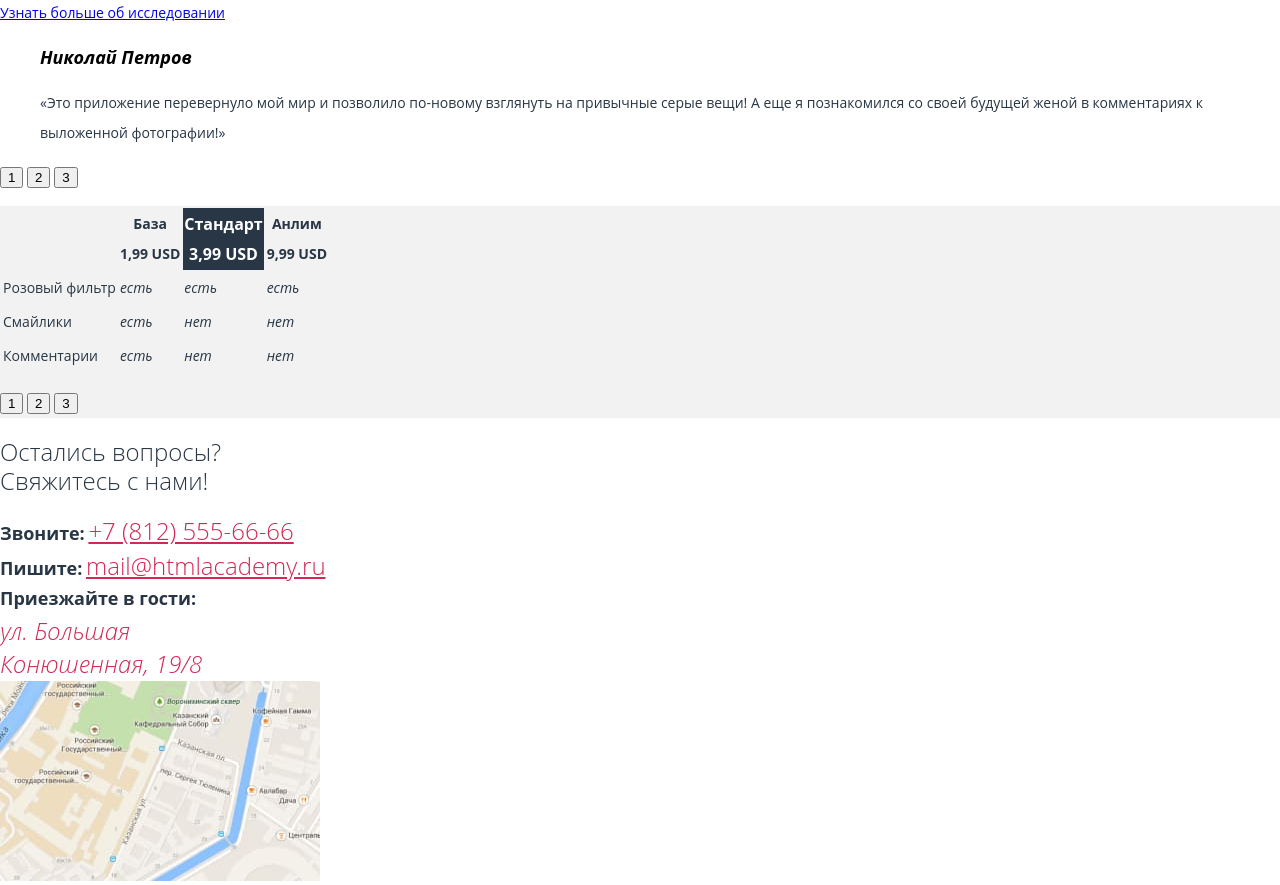
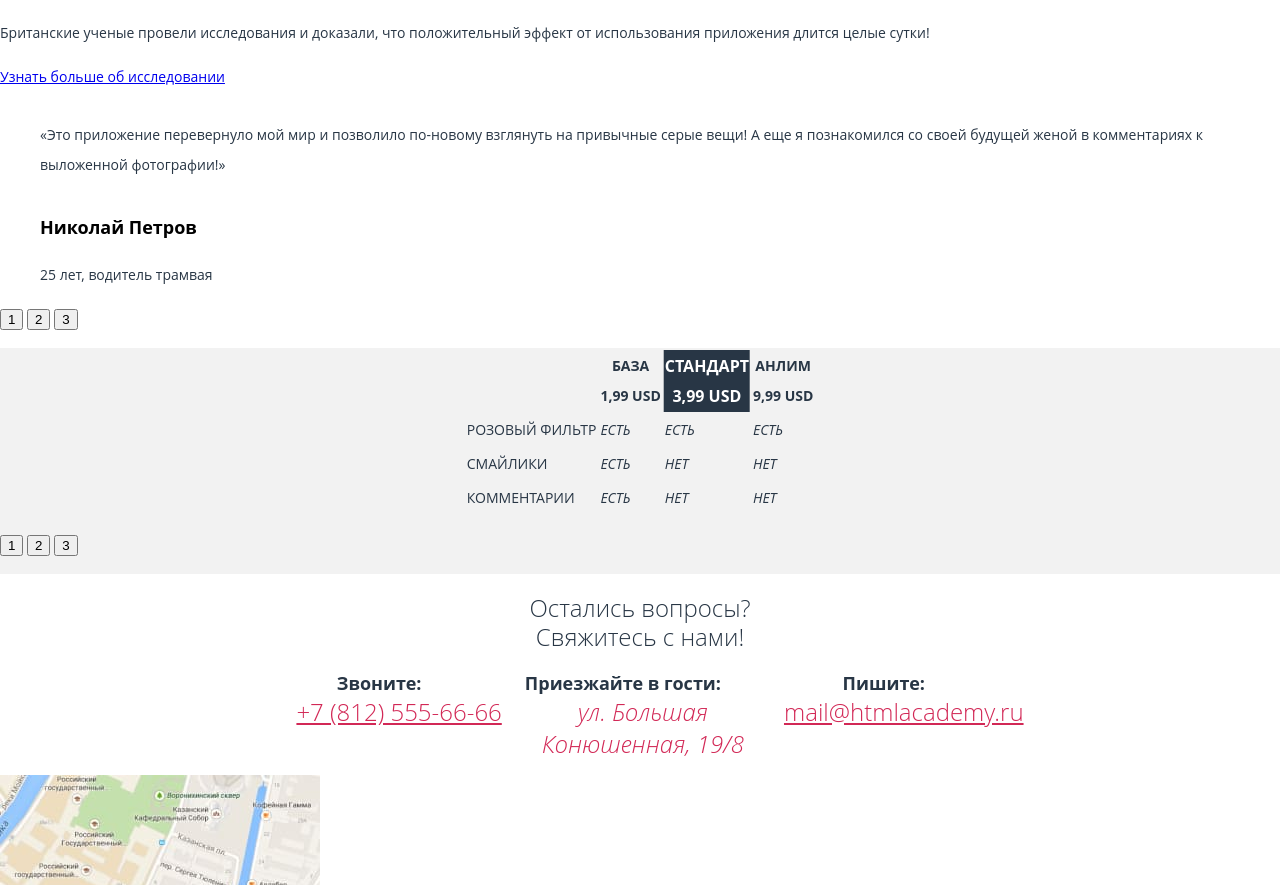
Before and after one commit to Valeriia-2/1445103-pink-24, a website: page source/index.html in a window 1280 px wide. Shown: the part 1655-2540 px from the top of the page. Drawn offline with nearby package versions, Linux system fonts and the light colour scheme; files that its build step writes are made by us from their sources.

Commit message:
ДЗ 4.9 Адаптив главной страницы
- переделала футер;
- сделала адаптивную верстку больших блоков за исключением блока, где картинка идет бэкграундом
-поправила мелкие ошибки (ну, как мне кажется, ошибки)

```diff
--- a/source/index.html
+++ b/source/index.html
@@ -87,8 +87,10 @@
       <section class="advantages">
         <div class="advantages__wrapper">
             <h2 class="visually-hidden">Преимущества приложения</h2>
+            <div class="advantages__slogans">
               <p class="advantages__slogan">Устали от серости мегаполиса?</p>
-            <p class="advantages__slogan">Нам есть, что вам предложить!</p>
+              <p class="advantages__slogan">Нам есть, что вам<br>предложить!</p>
+          </div>
           <div class="advantages__block">
           <ul class="advantages__list">
             <li class="advantages__item">
@@ -104,7 +106,9 @@
               <p class="advantages__description">Ставьте лайки, комментируйте, делитесь фотографиями с друзьями и заводите новых</p>
             </li>
           </ul>
+          <div class="advantages__image-wrapper">
             <img class="advantages__image" src="img/advantages-image.jpg" width="157" height="320" alt="Всем привет">
+          </div>
           </div>
         </div>
       </section>
@@ -126,8 +130,13 @@
           <div class="reviews__list slider__list">
             <blockquote class="reviews__item slider__item">
               <div class="reviews__author-info">
-                <cite class="reviews__author-name">Николай Петров</cite>
+                <div class="reviews__autro-information-wrapper">
+                  <p class="reviews__author-name">Николай Петров</p>
+                  <p class="reviews__author-description">25 лет, водитель трамвая</p>
+                </div>
+                <div class="reviews__text-wrapper">
                   <p class="reviews__text">«Это приложение перевернуло мой мир и позволило по-новому взглянуть на привычные серые вещи! А еще я познакомился со своей будущей женой в комментариях к выложенной фотографии!»</p>
+                </div>
               </div>
             </blockquote>
           </div>
@@ -139,8 +148,8 @@
         </div>
        </section>
        <section class="rates">
+        <h2 class="visually-hidden">Тарифы</h2>
          <div class="rates__wrapper">
-          <h2 class="visually-hidden">Тарифы</h2>
           <table class="rates__table">
             <tr class="rates__row">
               <th class="rates-table__caption--null"></th>
@@ -175,34 +184,43 @@
         </div>
        </section>
     </main>
-    <footer class="page-footer">
-      <div class="page-footer__wrapper">
-        <div class="page-footer__contacts contacts">
+    <section class="contacts-section">
+      <div class="contacts__wrapper">
         <h2 class="contacts__title">Остались вопросы?<br>Свяжитесь с нами!</h2>
-          <div class="phone">
-            <b class="phone__text">Звоните:</b>
+        <dl class="page-footer__contacts contacts">
+          <div class="contacts__item contacts__item--phone">
+            <dt class="phone__text">Звоните:</dt>
+            <dd class="phone__description">
               <a class="phone__number" href="tel:+78125556666">+7 (812) 555-66-66</a>
+            </dd>
           </div>
-          <div class="email">
-            <b class="email__text">Пишите:</b>
+          <div class="contacts__item contacts__item--email">
+            <dt class="email__text">Пишите:</dt>
+            <dd class="email__description">
               <a class="email__email" href="mailto:mail@htmlacademy.ru">mail@htmlacademy.ru</a>
+            </dd>
           </div>
-          <div class="location">
-            <b class="location__text">Приезжайте в гости:</b>
+          <div class="contacts__item contacts__item--location">
+            <dt class="location__text">Приезжайте в гости:</dt>
+            <dd class="location__description">
               <address class="location__address">ул. Большая<br>Конюшенная, 19/8</address>
+            </dd>
           </div>
+        </dl>
         <div class="map">
           <img src="img/map.jpg" alt="Карта проезда">
           <svg></svg>
           <!--Интерактивную карту добавлю чуть позже. Надо поизучать, как ее делать-->
         </div>
       </div>
+    </section>
+    <footer class="page-footer">
+        <div class="page-footer__wrapper">
           <div class="page-footer__logo">
             <a class="logo-footer">
               <img src="img/logo-pink-grey.png" width="145" height="40" alt="Логотип Пинк">
             </a>
           </div>
-        <div class="page-footer__social social">
           <ul class="socil__list">
             <li class="social__item">
               <a class="social__link social__link--twitter" href="#">Мы в Twitter</a>
@@ -214,7 +232,6 @@
               <a class="social__link social__link--youtube" href="#">Мы в YouTube</a>
             </li>
           </ul>
-        </div>
           <div class="page-footer__copyright copyright">
             <b class="copyright__text">Разработано</b>
             <a href="https://htmlacademy.ru/intensive/adaptive" class="copyright__link">
--- a/source/less/components/advantages.less
+++ b/source/less/components/advantages.less
@@ -6,6 +6,12 @@
   font-size: 24px;
   font-weight: 300;
   line-height: 28.8px;
+  text-align: center;
+}
+
+.advantages__slogans {
+  margin: 0 auto;
+  padding: 46px 20px 70px;
 }
 
 .advantages__title {
@@ -16,9 +22,21 @@
 }
 
 .advantages__block {
+  height: 800px;
   background-color: @bg-color-main;
 }
 
 .advantages__description {
   line-height: 24px;
 }
+
+@media (min-width: @tablet-width) {
+  .advantages__block {
+    height: 500px;
+    display: flex;
+  }
+
+  .advantages__list {
+    order: 2;
+  }
+}
--- a/source/less/components/contacts.less
+++ b/source/less/components/contacts.less
@@ -1,12 +1,27 @@
 .contacts {
   color: @red;
+  text-align: center;
+  display: flex;
+  flex-wrap: wrap;
+  justify-content: center;
 }
 
 .contacts__title {
   font-size: 24px;
   font-weight: 300;
   line-height: 28.8px;
+  text-align: center;
   color: @main-font-and-bg;
+}
+
+@media (min-width: @desktop-width) {
+  .contacts__item--location {
+    order: 2;
+  }
+
+  .contacts__item--email {
+    order: 3;
+  }
 }
 
 .phone__text {
--- a/source/less/components/info.less
+++ b/source/less/components/info.less
@@ -25,18 +25,3 @@
   font-weight: 300;
   line-height: 24px;
 }
-
-.info__image-wrapper {
-  outline: 5px solid rgba(0, 255, 0, 0.8);
-  outline-offset: -5px;
-}
-
-.info__content-wrapper {
-  outline: 5px solid rgba(255, 0, 0, 0.8);
-  outline-offset: -5px;
-}
-
-.info__slogan-wrapper {
-  outline: 5px solid rgba(255, 231, 0, 255);
-  outline-offset: -5px;
-}
--- a/source/less/components/page-footer.less
+++ b/source/less/components/page-footer.less
@@ -1,3 +1,17 @@
+.page-footer__wrapper {
+  display: flex;
+  flex-direction: column;
+  align-items: center;
+}
+
+@media (min-width: @tablet-width) {
+  .page-footer__wrapper {
+    flex-direction: row;
+    justify-content: space-between;
+    align-items: stretch;
+  }
+}
+
 .copyright__text {
   line-height: 18px;
 }
--- a/source/less/components/rates.less
+++ b/source/less/components/rates.less
@@ -7,3 +7,15 @@
   background-color: @main-font-and-bg;
   color: @white;
 }
+
+.rates__wrapper {
+  overflow: hidden;
+  text-transform: uppercase;
+}
+
+.rates__table {
+  position: relative;
+  left: 50%;
+  transform: translateX(-50%);
+  transition: left 0.4s linear;
+}
--- a/source/less/components/reviews.less
+++ b/source/less/components/reviews.less
@@ -3,3 +3,22 @@
   font-weight: 700;
   color: @black;
 }
+
+.reviews__author-description {
+  display: none;
+}
+
+@media (min-width: @tablet-width) {
+  .reviews__author-description {
+    display: inline;
+  }
+
+  .reviews__author-info {
+    display: flex;
+    flex-direction: column;
+  }
+
+  .reviews__autro-information-wrapper {
+    order: 2;
+  }
+}
```
Lines whose indentation alone changed are shown as unchanged.
